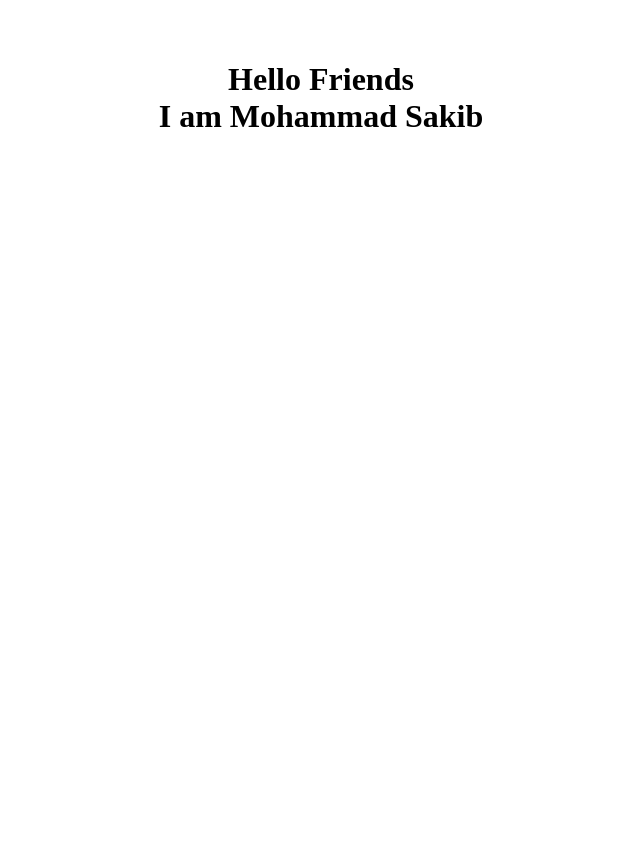
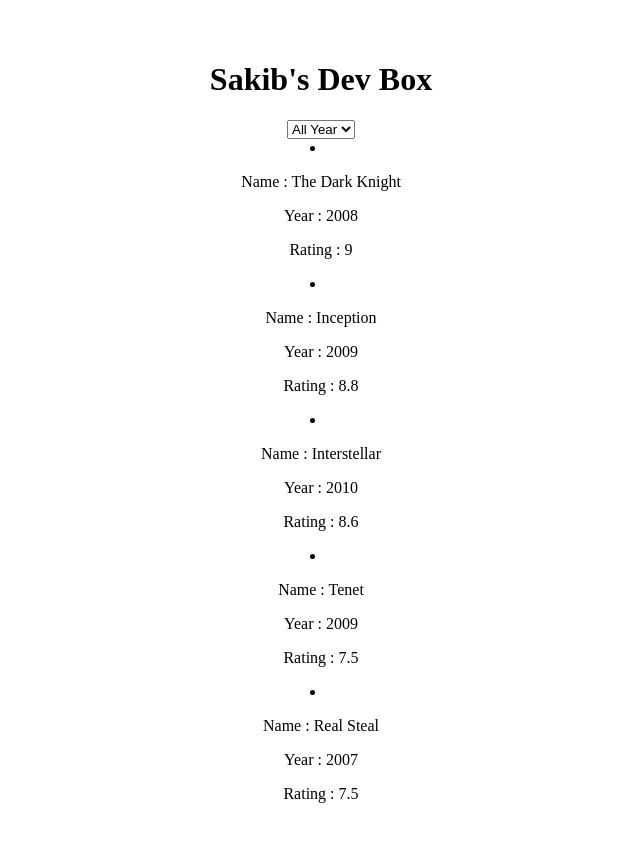
Before and after one commit to Sakib008/React-set-7-practice, a React (Vite) app in the folder React-Set-7/: page / in a window 1280 px wide. Shown: the top 842 px of the page, without its empty margins (319-959 px from the left). Before the commit the page ends 800 px from the top, so only its background shows below. Built offline with nearby package versions, Linux system fonts and the light colour scheme.

Commit message:
add : adding Movies and Weather to display and their api's

```diff
--- /dev/null
+++ b/React-Set-7/src/Api/moviesApi.jsx
@@ -0,0 +1,25 @@
+export const fakeFetch =(url)=>{
+    return new Promise ((resolve,reject)=>{
+        setTimeout(()=>{
+            if(url === 'https://example.com/api/movies'){
+                resolve({
+                    status: 200,
+                    message: 'Success',
+                    data:
+                  [
+                   { title: 'The Dark Knight', year: 2008, rating: 9.0 },
+                   { title: 'Inception', year: 2009, rating: 8.8 },
+                   { title: 'Interstellar', year: 2010, rating: 8.6 },
+                   { title: 'Tenet', year: 2009, rating: 7.5 },
+                   { title: 'Real Steal', year: 2007, rating: 7.5 },
+                   ],
+                })
+            }else{
+                reject({
+                    status : 404,
+                    message : 'Movies list not found'
+                })
+            }
+        })
+    })
+}
--- a/React-Set-7/src/App.jsx
+++ b/React-Set-7/src/App.jsx
@@ -1,11 +1,14 @@
 import './App.css'
+import { DisplayMovies } from './Components/displayMovies'
+// import { DisplayWeather } from './Components/displayWeather'
 
 export default function App() {
 
   return (
  <div>
-  <h1>Hello Friends <br/> I am Mohammad Sakib </h1>
-
+  <h1>Sakib&apos;s Dev Box</h1>
+{/* <DisplayWeather/> */}
+<DisplayMovies/>
  </div>
   )
 }
--- /dev/null
+++ b/React-Set-7/src/Components/displayMovies.jsx
@@ -0,0 +1,59 @@
+import { useEffect, useState } from "react";
+import { fakeFetch } from "../Api/moviesApi";
+
+export function DisplayMovies(){
+    const [movies,setMovies] = useState([]);
+    const [filteredMovies,setFilteredMovies] = useState([]);
+    const [isLoading,setIsLoading] = useState(false);
+
+    const handleMovies = async ()=>{
+         setIsLoading(true);
+         try{
+            const response = await fakeFetch('https://example.com/api/movies');
+            setMovies(response.data)
+            setFilteredMovies(response.data)
+            setIsLoading(false)
+        }catch(err){
+            console.error(err)
+            setIsLoading(false);
+        }
+    }
+
+    useEffect(()=>{
+        handleMovies()
+    },[]);
+
+    const handleFilteredMovies =(e)=>{
+
+            const updateMovie = movies.filter(({year})=>year.toString()=== e.target.value);
+            if(e.target.value === 'all'){
+                setFilteredMovies(movies);
+            }else{
+                setFilteredMovies(updateMovie);
+            }
+
+    }
+
+    return(
+        <div>
+            {isLoading && <p>Loading.....</p> }
+            <select onChange={(e)=>handleFilteredMovies(e)}>
+                <option value = 'all'>All Year</option>
+                <option value = '2006'>2006</option>
+                <option value = '2007'>2007</option>
+                <option value = '2008'>2008</option>
+                <option value = '2009'>2009</option>
+                <option value = '2010'>2010</option>
+            </select>
+        {
+        filteredMovies.map(({title,year,rating},index)=>
+        <li key={index}>
+            <p>Name : {title}</p>
+            <p>Year : {year}</p>
+            <p>Rating : {rating}</p>
+        </li>
+        )
+        }
+        </div>
+    )
+}
--- /dev/null
+++ b/React-Set-7/src/Components/displayWeather.jsx
@@ -0,0 +1,55 @@
+import { useEffect, useState } from "react";
+import { fakeFetch } from "../Api/weatherApi";
+
+export function DisplayWeather(){
+    const [weather,setWeather] = useState({});
+    const [isLoading, setIsLoading] = useState(false);
+    const [isCelcius,setIsCelcius] = useState(true)
+
+    const handleCelcius =()=>{
+        setIsCelcius(!isCelcius);
+       setWeather((prevWeather)=>{
+        const updateTemp = isCelcius? (prevWeather.temperatrue*9)/5 + 32 : ((prevWeather.temperatrue - 32)*5)/9;
+
+        return {
+            ...prevWeather,
+            temperatrue : updateTemp,
+        }
+       })
+    }
+
+
+    const handleWeather=async()=>{
+        setIsLoading(true)
+    try{
+        const response = await fakeFetch( 'https://example.com/api/weather');
+        if(response.status === 200){
+        setWeather(response.data);
+
+        setIsLoading(false)
+        }
+    }catch(error){
+        console.error(error);
+        setIsLoading(false)
+    }
+    }
+
+    useEffect(()=>{
+        handleWeather()
+    },[])
+
+    const {temperatrue,humidity,windSpeed} = weather;
+
+    return (
+        <div>
+        {isLoading && <p>Loading....</p> }
+        <h2>Weather</h2>
+        <p>Temperature : {temperatrue} {isCelcius === true ?'℃' : '℉' }</p>
+        <p>Humidity : {humidity}</p>
+        <p>Wind Speed : {windSpeed}</p>
+        <button onClick={handleCelcius}>Switch to {isCelcius === true ?'Fehrenheit' : 'Celcius' }</button>
+
+
+        </div>
+    )
+}
```
Also changed, not shown: React-Set-7/src/Api/weatherApi.jsx (added, +22 -0 lines).
